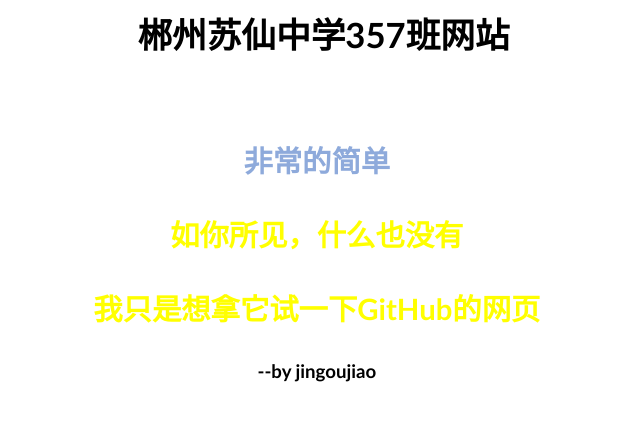
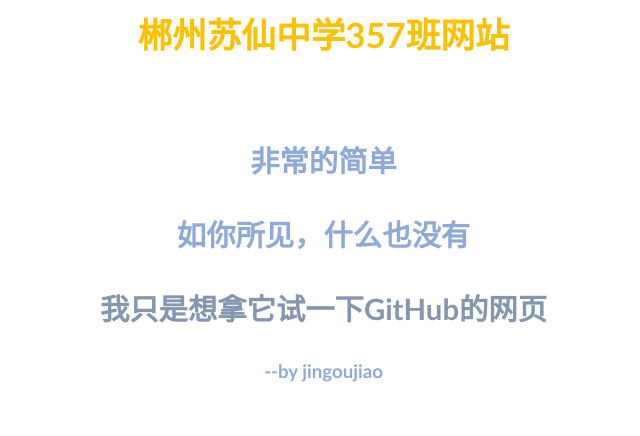
Before and after one commit to jingoujiao/357.github.io, a plain HTML site: page index.html in a window 1280 px wide. Shown: the whole page, without its empty margins (360-1000 px from the left). Drawn offline with Linux system fonts and the light colour scheme.

Commit message:
Update index.html

```diff
--- a/index.html
+++ b/index.html
@@ -1,21 +1,25 @@
 <h1 align="center" style="text-indent:65.2500pt;mso-char-indent-count:2.5000;text-align:center;"><b><span style="mso-spacerun:'yes';font-family:宋体;mso-ascii-font-family:Calibri;
-mso-hansi-font-family:Calibri;mso-bidi-font-family:'Times New Roman';mso-ansi-font-weight:bold;
-mso-bidi-font-weight:normal;font-size:26.0000pt;mso-font-kerning:22.0000pt;"><font face="宋体">郴州苏仙中学</font><font face="Calibri">357</font><font face="宋体">班网站</font></span></b><b><span style="mso-spacerun:'yes';font-family:宋体;mso-ascii-font-family:Calibri;
-mso-hansi-font-family:Calibri;mso-bidi-font-family:'Times New Roman';mso-ansi-font-weight:bold;
-mso-bidi-font-weight:normal;font-size:26.0000pt;mso-font-kerning:22.0000pt;"><o:p></o:p></span></b></h1><h1 align="center" style="text-indent: 55.2pt; text-align: center;"><p class="MsoNormal"><span style="mso-spacerun:'yes';font-family:宋体;mso-ascii-font-family:Calibri;
+mso-hansi-font-family:Calibri;mso-bidi-font-family:'Times New Roman';color:rgb(255,192,0);
+mso-ansi-font-weight:bold;mso-bidi-font-weight:normal;font-size:26.0000pt;
+mso-font-kerning:22.0000pt;"><font face="宋体">郴州苏仙中学</font><font face="Calibri">357</font><font face="宋体">班网站</font></span></b><b><span style="mso-spacerun:'yes';font-family:宋体;mso-ascii-font-family:Calibri;
+mso-hansi-font-family:Calibri;mso-bidi-font-family:'Times New Roman';color:rgb(255,192,0);
+mso-ansi-font-weight:bold;mso-bidi-font-weight:normal;font-size:26.0000pt;
+mso-font-kerning:22.0000pt;"><o:p></o:p></span></b></h1><h1 align="center" style="text-indent:65.2500pt;mso-char-indent-count:2.5000;text-align:center;"><p class="MsoNormal"><span style="mso-spacerun:'yes';font-family:宋体;mso-ascii-font-family:Calibri;
 mso-hansi-font-family:Calibri;mso-bidi-font-family:'Times New Roman';font-size:10.5000pt;
 mso-font-kerning:1.0000pt;">&nbsp;</span></p><p class="MsoNormal"><span style="mso-spacerun:'yes';font-family:宋体;mso-ascii-font-family:Calibri;
 mso-hansi-font-family:Calibri;mso-bidi-font-family:'Times New Roman';color:rgb(142,170,219);
 font-size:22.0000pt;mso-font-kerning:1.0000pt;">非常的简单</span><span style="mso-spacerun:'yes';font-family:宋体;mso-ascii-font-family:Calibri;
 mso-hansi-font-family:Calibri;mso-bidi-font-family:'Times New Roman';color:rgb(142,170,219);
 font-size:42.0000pt;mso-font-kerning:1.0000pt;"><o:p></o:p></span></p><p class="MsoNormal"><span style="mso-spacerun:'yes';font-family:宋体;mso-ascii-font-family:Calibri;
-mso-hansi-font-family:Calibri;mso-bidi-font-family:'Times New Roman';color:rgb(255,255,0);
+mso-hansi-font-family:Calibri;mso-bidi-font-family:'Times New Roman';color:rgb(142,170,219);
 font-size:22.0000pt;mso-font-kerning:1.0000pt;">如你所见，什么也没有</span><span style="mso-spacerun:'yes';font-family:宋体;mso-ascii-font-family:Calibri;
-mso-hansi-font-family:Calibri;mso-bidi-font-family:'Times New Roman';color:rgb(255,255,0);
+mso-hansi-font-family:Calibri;mso-bidi-font-family:'Times New Roman';color:rgb(142,170,219);
 font-size:22.0000pt;mso-font-kerning:1.0000pt;"><o:p></o:p></span></p><p class="MsoNormal"><span style="mso-spacerun:'yes';font-family:宋体;mso-ascii-font-family:Calibri;
-mso-hansi-font-family:Calibri;mso-bidi-font-family:'Times New Roman';color:rgb(255,255,0);
+mso-hansi-font-family:Calibri;mso-bidi-font-family:'Times New Roman';color:rgb(132,150,176);
 font-size:22.0000pt;mso-font-kerning:1.0000pt;"><font face="宋体">我只是想拿它试一下</font><font face="Calibri">GitHub</font><font face="宋体">的网页</font></span><span style="mso-spacerun:'yes';font-family:Calibri;mso-fareast-font-family:宋体;
-mso-bidi-font-family:'Times New Roman';color:rgb(255,255,0);font-size:22.0000pt;
+mso-bidi-font-family:'Times New Roman';color:rgb(132,150,176);font-size:22.0000pt;
 mso-font-kerning:1.0000pt;"><o:p></o:p></span></p><p class="MsoNormal"><span style="mso-spacerun:'yes';font-family:Calibri;mso-fareast-font-family:宋体;
-mso-bidi-font-family:'Times New Roman';font-size:14.0000pt;mso-font-kerning:1.0000pt;">--by jingoujiao</span><span style="mso-spacerun:'yes';font-family:Calibri;mso-fareast-font-family:宋体;
-mso-bidi-font-family:'Times New Roman';font-size:14.0000pt;mso-font-kerning:1.0000pt;"><o:p></o:p></span></p><p class="MsoNormal"><b><span style="font-family: 宋体; font-size: 10.5pt;">&nbsp;</span></b></p></h1>
+mso-bidi-font-family:'Times New Roman';color:rgb(142,170,219);font-size:14.0000pt;
+mso-font-kerning:1.0000pt;">--by jingoujiao</span><span style="mso-spacerun:'yes';font-family:Calibri;mso-fareast-font-family:宋体;
+mso-bidi-font-family:'Times New Roman';color:rgb(142,170,219);font-size:14.0000pt;
+mso-font-kerning:1.0000pt;"><o:p></o:p></span></p></h1>
```
